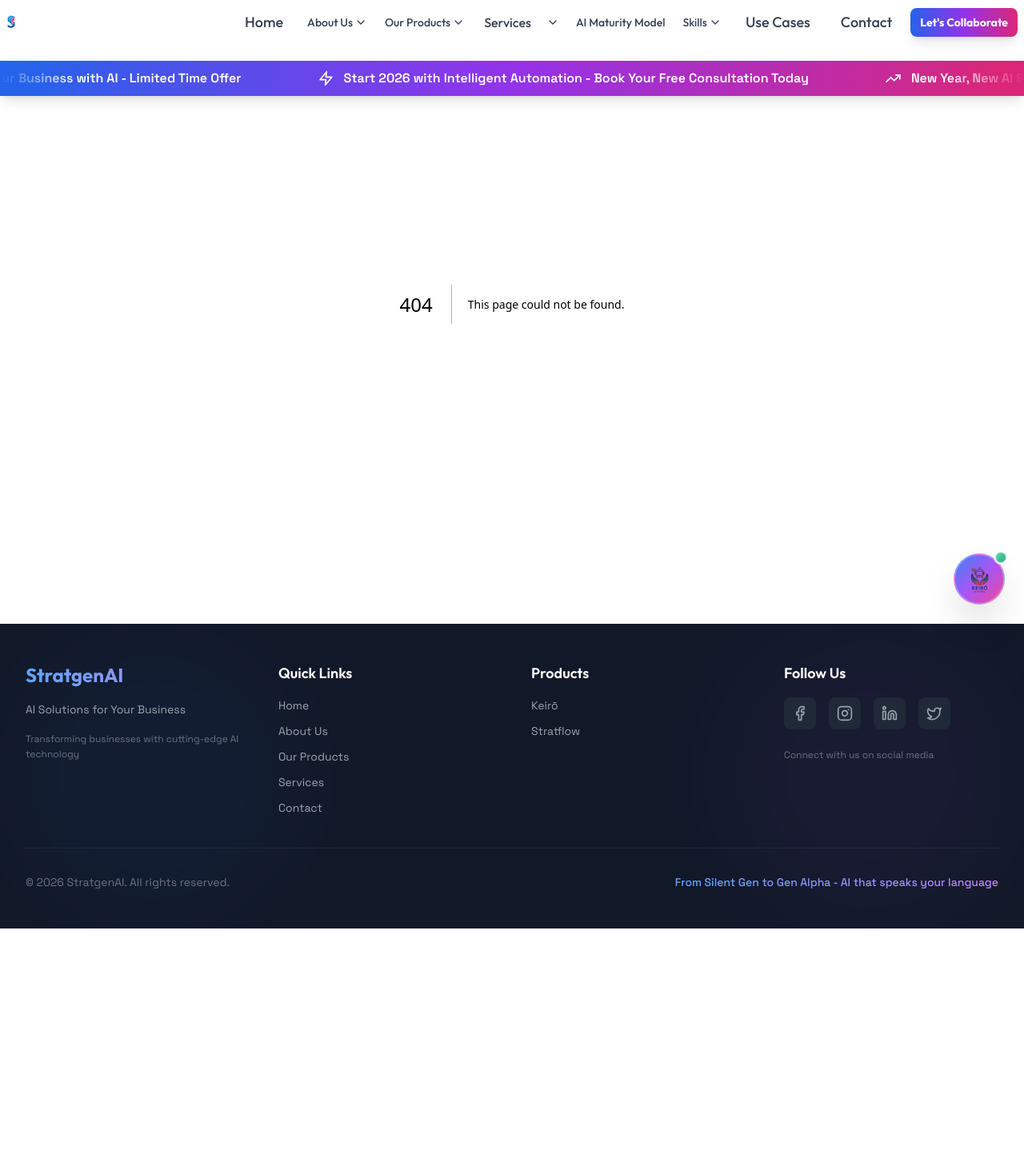
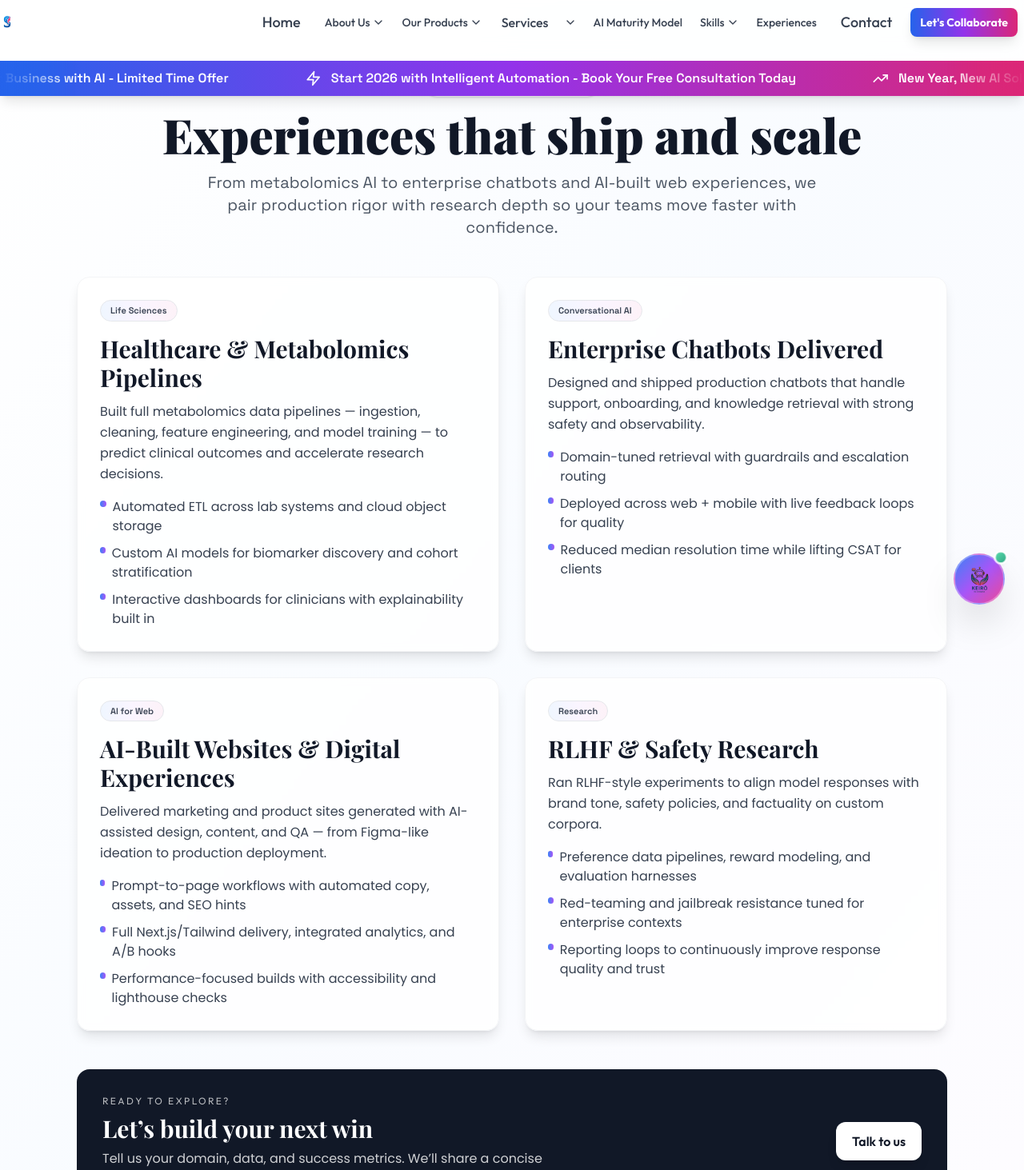
Before and after one commit to StratGenAI/website_frontend, a Next.js app: page /experiences in a window 1280 px wide. Before the commit this address had no page. Shown: the part 20-1483 px from the top of the page at 80% size. Before the commit the page ends 1181 px from the top, so only its background shows below. Built offline with nearby package versions, Linux system fonts and the light colour scheme.

Commit message:
Add Experiences page and tighten navbar spacing

```diff
--- /dev/null
+++ b/app/experiences/page.tsx
@@ -0,0 +1,138 @@
+'use client'
+
+import { motion } from 'framer-motion'
+import Link from 'next/link'
+
+const experiences = [
+  {
+    title: 'Healthcare & Metabolomics Pipelines',
+    badge: 'Life Sciences',
+    description:
+      'Built full metabolomics data pipelines — ingestion, cleaning, feature engineering, and model training — to predict clinical outcomes and accelerate research decisions.',
+    highlights: [
+      'Automated ETL across lab systems and cloud object storage',
+      'Custom AI models for biomarker discovery and cohort stratification',
+      'Interactive dashboards for clinicians with explainability built in',
+    ],
+  },
+  {
+    title: 'Enterprise Chatbots Delivered',
+    badge: 'Conversational AI',
+    description:
+      'Designed and shipped production chatbots that handle support, onboarding, and knowledge retrieval with strong safety and observability.',
+    highlights: [
+      'Domain-tuned retrieval with guardrails and escalation routing',
+      'Deployed across web + mobile with live feedback loops for quality',
+      'Reduced median resolution time while lifting CSAT for clients',
+    ],
+  },
+  {
+    title: 'AI-Built Websites & Digital Experiences',
+    badge: 'AI for Web',
+    description:
+      'Delivered marketing and product sites generated with AI-assisted design, content, and QA — from Figma-like ideation to production deployment.',
+    highlights: [
+      'Prompt-to-page workflows with automated copy, assets, and SEO hints',
+      'Full Next.js/Tailwind delivery, integrated analytics, and A/B hooks',
+      'Performance-focused builds with accessibility and lighthouse checks',
+    ],
+  },
+  {
+    title: 'RLHF & Safety Research',
+    badge: 'Research',
+    description:
+      'Ran RLHF-style experiments to align model responses with brand tone, safety policies, and factuality on custom corpora.',
+    highlights: [
+      'Preference data pipelines, reward modeling, and evaluation harnesses',
+      'Red-teaming and jailbreak resistance tuned for enterprise contexts',
+      'Reporting loops to continuously improve response quality and trust',
+    ],
+  },
+]
+
+export default function ExperiencesPage() {
+  return (
+    <main className="min-h-screen bg-gradient-to-br from-white via-blue-50/40 to-purple-50/30 pt-28 pb-16">
+      <div className="max-w-6xl mx-auto px-4 sm:px-6 lg:px-8 space-y-12">
+        <header className="text-center space-y-4">
+          <motion.div
+            initial={{ opacity: 0, y: 10 }}
+            animate={{ opacity: 1, y: 0 }}
+            className="inline-flex items-center px-4 py-1.5 rounded-full bg-white shadow-sm border border-gray-200 text-xs font-semibold text-gray-700"
+          >
+            Proven Delivery Across Domains
+          </motion.div>
+          <motion.h1
+            initial={{ opacity: 0, y: 12 }}
+            animate={{ opacity: 1, y: 0 }}
+            className="text-4xl sm:text-5xl lg:text-6xl font-display font-black text-gray-900"
+          >
+            Experiences that ship and scale
+          </motion.h1>
+          <motion.p
+            initial={{ opacity: 0, y: 12 }}
+            animate={{ opacity: 1, y: 0 }}
+            transition={{ delay: 0.1 }}
+            className="text-lg sm:text-xl text-gray-600 max-w-3xl mx-auto"
+          >
+            From metabolomics AI to enterprise chatbots and AI-built web experiences, we pair
+            production rigor with research depth so your teams move faster with confidence.
+          </motion.p>
+        </header>
+
+        <section className="grid grid-cols-1 md:grid-cols-2 gap-6 lg:gap-8">
+          {experiences.map((exp, idx) => (
+            <motion.article
+              key={exp.title}
+              initial={{ opacity: 0, y: 16 }}
+              animate={{ opacity: 1, y: 0 }}
+              transition={{ delay: idx * 0.08 }}
+              className="h-full rounded-2xl bg-white/80 backdrop-blur-sm border border-gray-100 shadow-lg hover:shadow-xl transition-shadow duration-200 p-6 sm:p-7 flex flex-col"
+            >
+              <div className="flex items-center justify-between mb-4">
+                <span className="inline-flex items-center px-3 py-1 rounded-full text-[11px] font-semibold bg-gradient-to-r from-blue-50 via-purple-50 to-pink-50 text-gray-700 border border-gray-200">
+                  {exp.badge}
+                </span>
+              </div>
+              <h2 className="text-2xl sm:text-3xl font-display font-bold text-gray-900 mb-3">
+                {exp.title}
+              </h2>
+              <p className="text-gray-700 font-body leading-relaxed mb-4">{exp.description}</p>
+              <ul className="space-y-2.5 text-gray-700 font-body text-sm sm:text-base">
+                {exp.highlights.map((point) => (
+                  <li key={point} className="flex items-start space-x-2">
+                    <span className="mt-1 h-2 w-2 rounded-full bg-gradient-to-r from-blue-500 to-purple-500" />
+                    <span>{point}</span>
+                  </li>
+                ))}
+              </ul>
+            </motion.article>
+          ))}
+        </section>
+
+        <motion.div
+          initial={{ opacity: 0, y: 12 }}
+          animate={{ opacity: 1, y: 0 }}
+          className="bg-gray-900 text-white rounded-2xl p-6 sm:p-8 flex flex-col sm:flex-row items-start sm:items-center justify-between gap-6"
+        >
+          <div>
+            <p className="uppercase tracking-[0.2em] text-xs text-white/70 font-heading mb-2">
+              Ready to explore?
+            </p>
+            <h3 className="text-2xl sm:text-3xl font-display font-bold mb-2">Let’s build your next win</h3>
+            <p className="text-white/80 max-w-xl font-body">
+              Tell us your domain, data, and success metrics. We’ll share a concise plan with the fastest
+              experiments to get you proof and momentum.
+            </p>
+          </div>
+          <Link
+            href="/#contact"
+            className="inline-flex items-center justify-center px-5 py-3 rounded-xl bg-white text-gray-900 font-heading font-semibold shadow-lg hover:shadow-xl transition-all"
+          >
+            Talk to us
+          </Link>
+        </motion.div>
+      </div>
+    </main>
+  )
+}
--- a/components/Navbar.tsx
+++ b/components/Navbar.tsx
@@ -139,7 +139,7 @@ export default function Navbar() {
     { href: '/services', label: 'Services' },
     { href: '/ai-maturity-model', label: 'AI Maturity Model' },
     { href: '#skills', label: 'Skills' },
-    { href: '#use-cases', label: 'Use Cases' },
+    { href: '/experiences', label: 'Experiences' },
     { href: '#contact', label: 'Contact' },
   ]
 
@@ -158,7 +158,7 @@ export default function Navbar() {
         {/* Logo - Left Aligned */}
         <Link
           href="/"
-          className="flex items-center flex-shrink-0 z-10 -ml-5 sm:-ml-4 md:-ml-3"
+          className="flex items-center flex-shrink-0 z-10 -ml-6 sm:-ml-5 md:-ml-4"
         >
           <motion.div
             initial={{ opacity: 0, x: -20 }}
@@ -177,12 +177,12 @@ export default function Navbar() {
                 height={1400}
                 priority
                 unoptimized
-                className="object-contain md:h-[50px] md:max-w-[100px] lg:h-[60px] lg:max-w-[120px]"
+                className="object-contain md:h-[48px] md:max-w-[95px] lg:h-[58px] lg:max-w-[115px]"
                 style={{
                   backgroundColor: 'transparent',
-                  height: '45px',
+                  height: '42px',
                   width: 'auto',
-                  maxWidth: '90px',
+                  maxWidth: '85px',
                   display: 'block'
                 }}
               />
```
